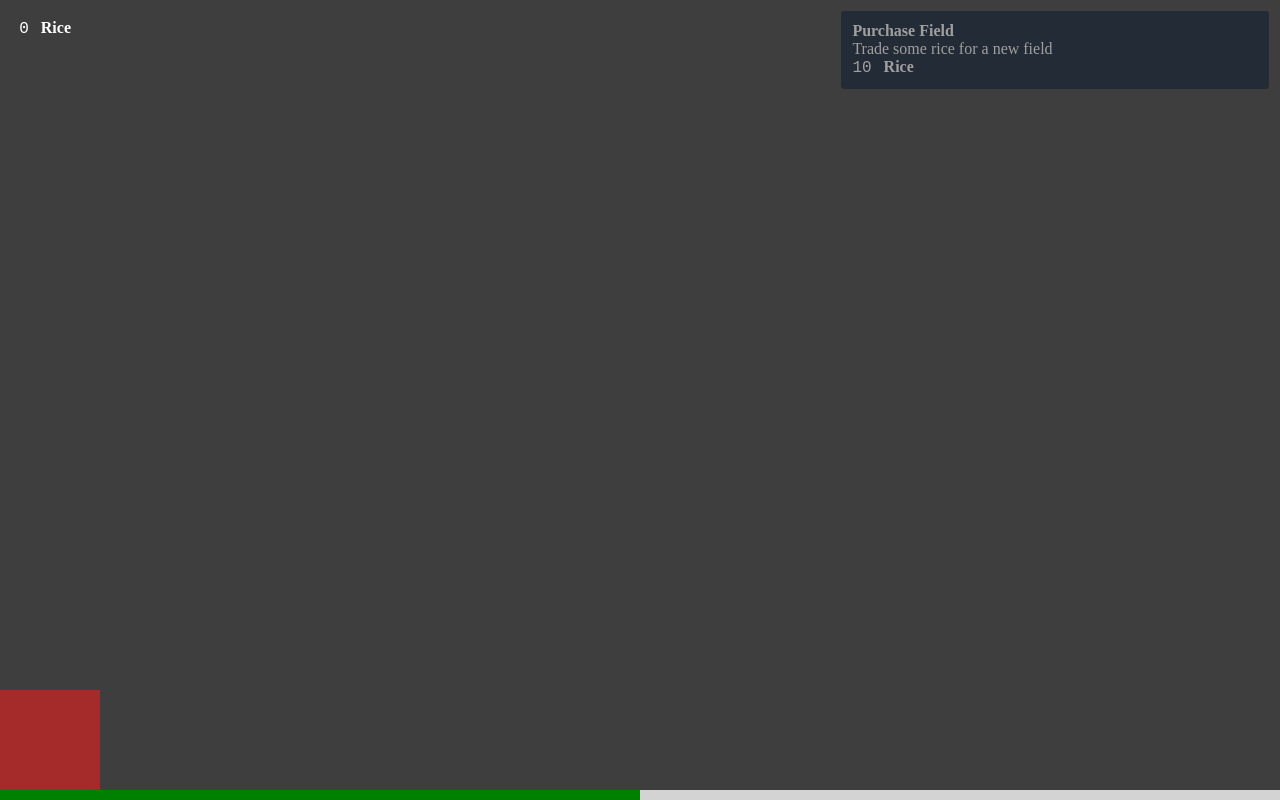
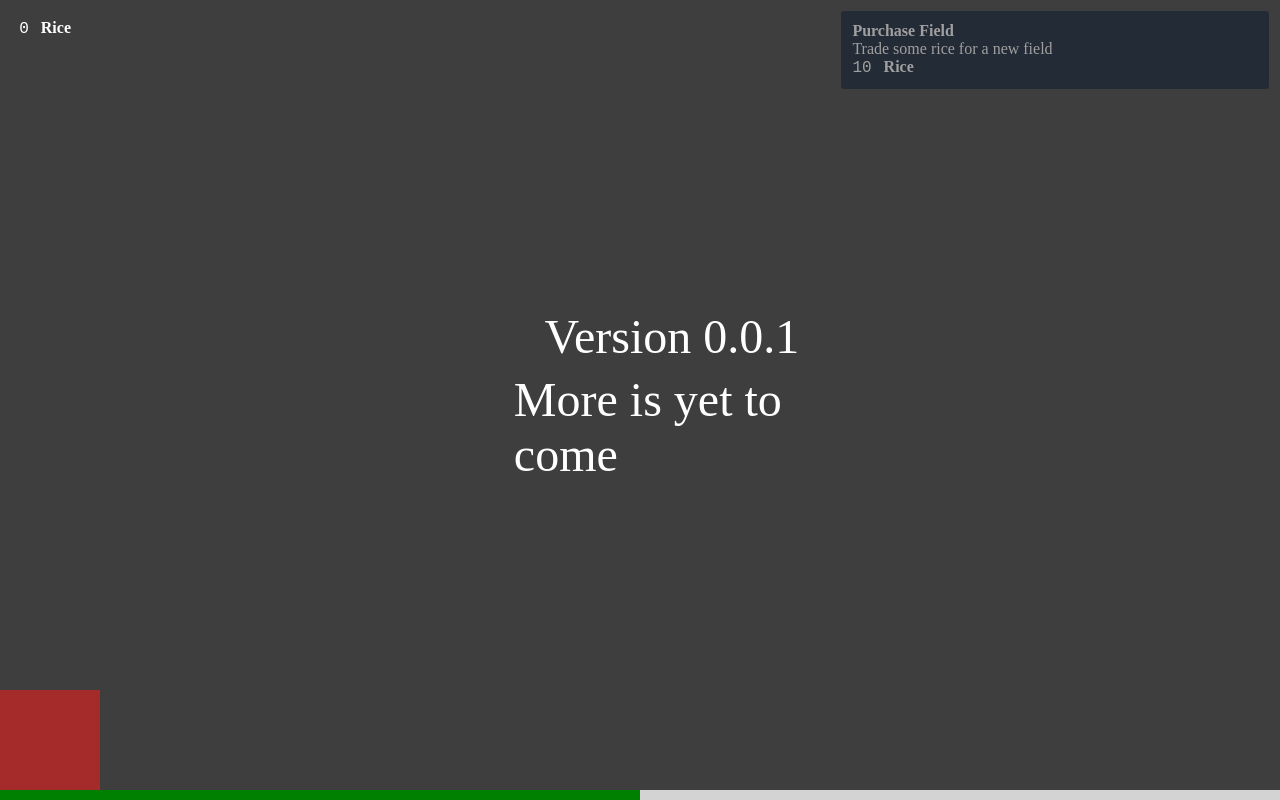
Before and after one commit to TimothyGillespie/proclamation-of-sejong, a Vue app: page / in a window 1280 px wide. Built offline with nearby package versions, Linux system fonts and the light colour scheme.

Commit message:
Some clean up and declaration of version

```diff
--- a/index.html
+++ b/index.html
@@ -4,7 +4,7 @@
         <meta charset="UTF-8" />
         <link rel="icon" type="image/svg+xml" href="/vite.svg" />
         <meta name="viewport" content="width=device-width, initial-scale=1.0" />
-        <title>Vite + Vue + TS</title>
+        <title>Proclamation of Sejong</title>
     </head>
     <body>
         <div id="app"></div>
--- a/src/App.vue
+++ b/src/App.vue
@@ -34,6 +34,10 @@ const gameStore = useGameStore();
                         "
                         :task="gameStore.challenge.currentChallenge.task"
                     />
+                </div>
+                <div class="disclaimer">
+                    <div>Version 0.0.1</div>
+                    <div>More is yet to come</div>
                 </div>
             </div>
             <div class="right-section">
@@ -96,4 +100,16 @@ const gameStore = useGameStore();
     grid-template-columns: repeat(6, 1fr);
     gap: 0.3rem;
 }
+
+.disclaimer {
+    display: flex;
+    flex-direction: column;
+    justify-content: center;
+    align-items: center;
+    gap: 0.5rem;
+
+    div {
+        font-size: 3rem;
+    }
+}
 </style>
--- a/src/data/upgrades.ts
+++ b/src/data/upgrades.ts
@@ -1,4 +1,3 @@
-import type { GameStoreType } from '../store/game.store';
 import type { Currency } from '../types/game-state.types';
 import type { Upgrade } from '../types/upgrades.types';
 
```
